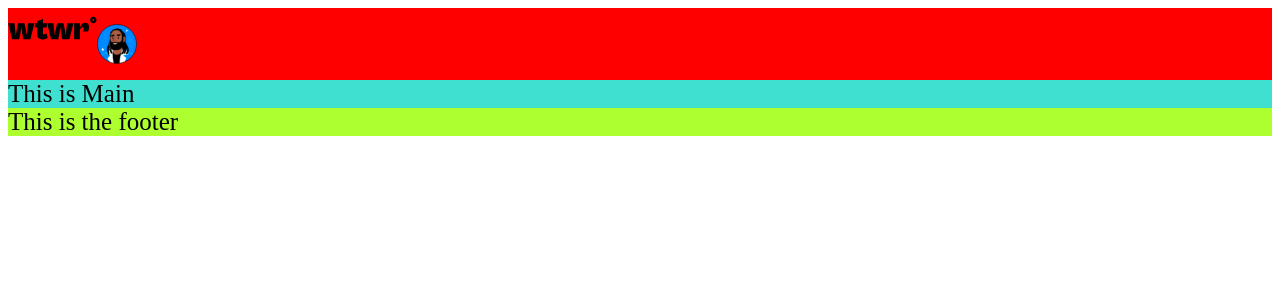
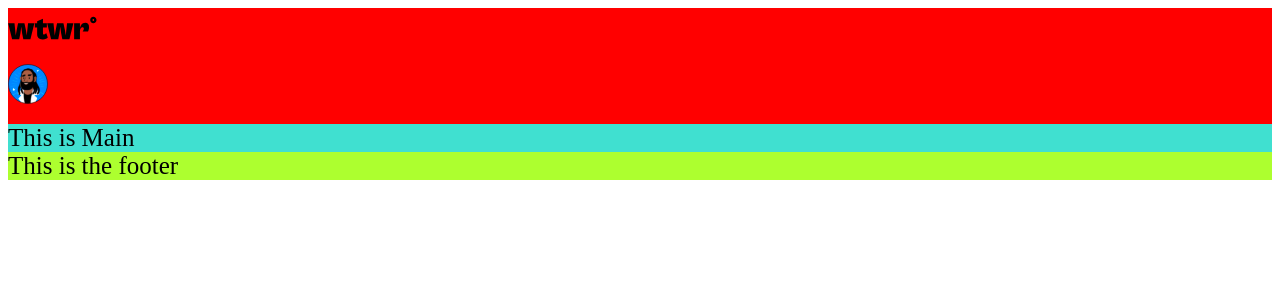
Before and after one commit to blinn26/se_project_react, a React (Create React App) app: page / in a window 1280 px wide. Shown: the top 300 px of the page. Built offline with nearby package versions, Linux system fonts and the light colour scheme.

Commit message:
save changes

```diff
--- a/src/components/Header/Header.css
+++ b/src/components/Header/Header.css
@@ -4,7 +4,10 @@
 }
 
 .header__container {
-    display: flex
+    display: flex;
+    align-items: baseline;
+
+    flex-direction: column;
 }
 
 .header__menu-bar {}
@@ -12,14 +15,16 @@
 .header__logo {
     width: 89px;
     height: 40px;
+    display: flex;
+    align-content: flex-start;
 }
 
-.header__avatar {
+
+.header__Avatar {
     width: 40px;
     height: 40px;
+    align-items: flex-end;
 
 }
 
-.header__date-place {
-    margin: 0;
-}
+.header__date-place {}
```
